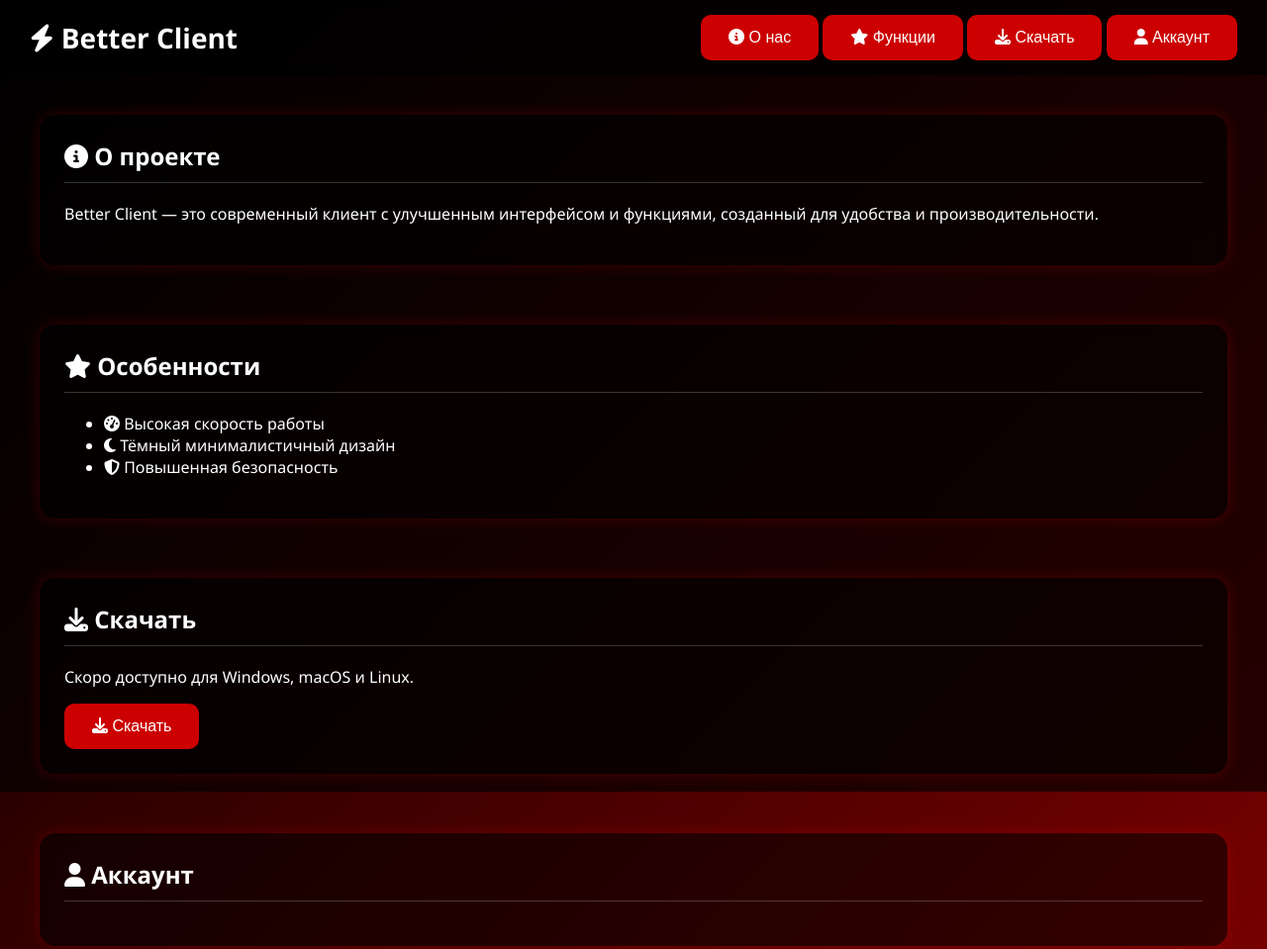
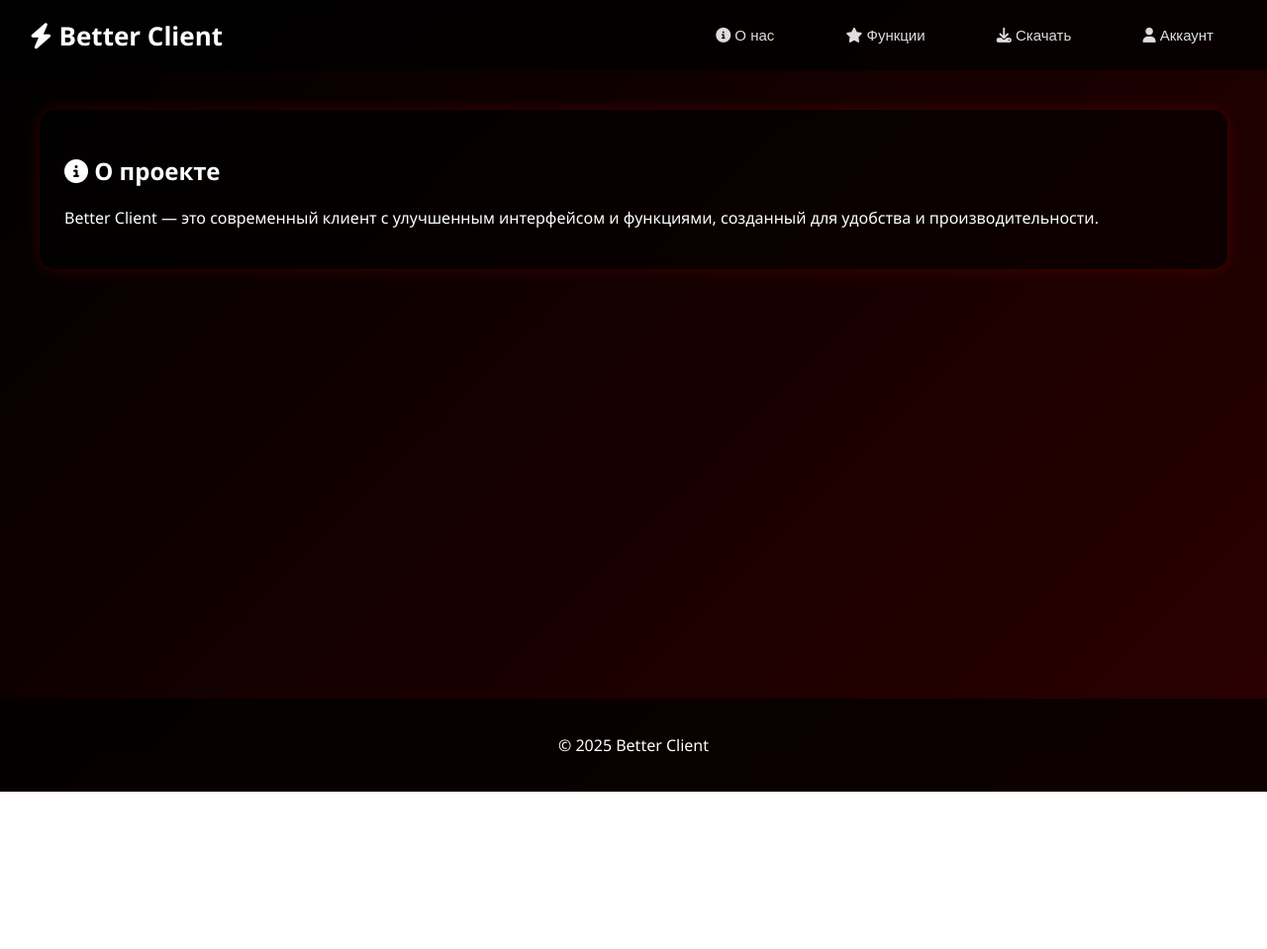
Before and after one commit to g3tdown/cheathub-site, a plain HTML site: page index.html in a window 1280 px wide. Shown: the top 959 px of the page at 99% size. After the commit the page ends 800 px from the top, so only its background shows below. Drawn offline with Linux system fonts and the light colour scheme.

Commit message:
Update styles.css

```diff
--- a/styles.css
+++ b/styles.css
@@ -1,4 +1,3 @@
-/* === ОСНОВНОЙ СТИЛЬ === */
 body {
   margin: 0;
   font-family: 'Segoe UI', Arial, sans-serif;
@@ -10,7 +9,6 @@
   min-height: 100vh;
   display: flex;
   flex-direction: column;
-  overflow-x: hidden;
   transition: background 0.3s;
 }
 
@@ -32,17 +30,21 @@
 
 header h1 {
   margin: 0;
-  font-size: 28px;
+  font-size: 26px;
 }
 
-nav a {
+nav button {
+  background: none;
+  border: none;
   color: #ddd;
   margin-left: 20px;
-  text-decoration: none;
+  cursor: pointer;
+  font-size: 15px;
   transition: color 0.3s, transform 0.2s;
 }
 
-nav a:hover {
+nav button:hover,
+nav button.active {
   color: #fff;
   transform: scale(1.1);
 }
@@ -52,28 +54,36 @@
   padding: 40px;
 }
 
+.tab-content {
+  display: block;
+  animation: fade 0.5s ease;
+}
+
+.hidden {
+  display: none;
+}
+
+@keyframes fade {
+  from { opacity: 0; transform: translateY(10px); }
+  to { opacity: 1; transform: translateY(0); }
+}
+
 section {
-  margin-bottom: 60px;
   background: rgba(0, 0, 0, 0.55);
   padding: 25px;
   border-radius: 16px;
   box-shadow: 0 0 15px rgba(255, 0, 0, 0.2);
   backdrop-filter: blur(6px);
-}
-
-h2 {
-  margin-top: 0;
-  border-bottom: 1px solid rgba(255,255,255,0.2);
-  padding-bottom: 10px;
+  margin-bottom: 40px;
 }
 
 button {
   background: #c00;
   border: none;
-  padding: 14px 28px;
-  border-radius: 10px;
+  padding: 12px 24px;
+  border-radius: 8px;
   color: #fff;
-  font-size: 16px;
+  font-size: 15px;
   cursor: pointer;
   transition: transform 0.2s, background 0.3s;
 }
@@ -83,7 +93,6 @@
   transform: scale(1.05);
 }
 
-/* Анимация ошибки кнопки */
 button.shake {
   animation: shake 0.4s;
 }
@@ -95,26 +104,13 @@
   75% { transform: translateX(-5px); }
 }
 
-/* Подвал */
 footer {
   text-align: center;
   padding: 20px;
   background: rgba(0,0,0,0.7);
 }
 
-/* Анимации появления */
-.fade-in {
-  opacity: 0;
-  transform: translateY(30px);
-  transition: opacity 0.8s ease-out, transform 0.8s ease-out;
-}
-
-.fade-in.visible {
-  opacity: 1;
-  transform: translateY(0);
-}
-
-/* === МОДАЛЬНОЕ ОКНО === */
+/* Модальное окно */
 .modal {
   display: none;
   position: fixed;
@@ -133,6 +129,7 @@
   text-align: center;
   box-shadow: 0 0 20px rgba(255,0,0,0.3);
   animation: popin 0.4s ease;
+  position: relative;
 }
 
 @keyframes popin {
```
